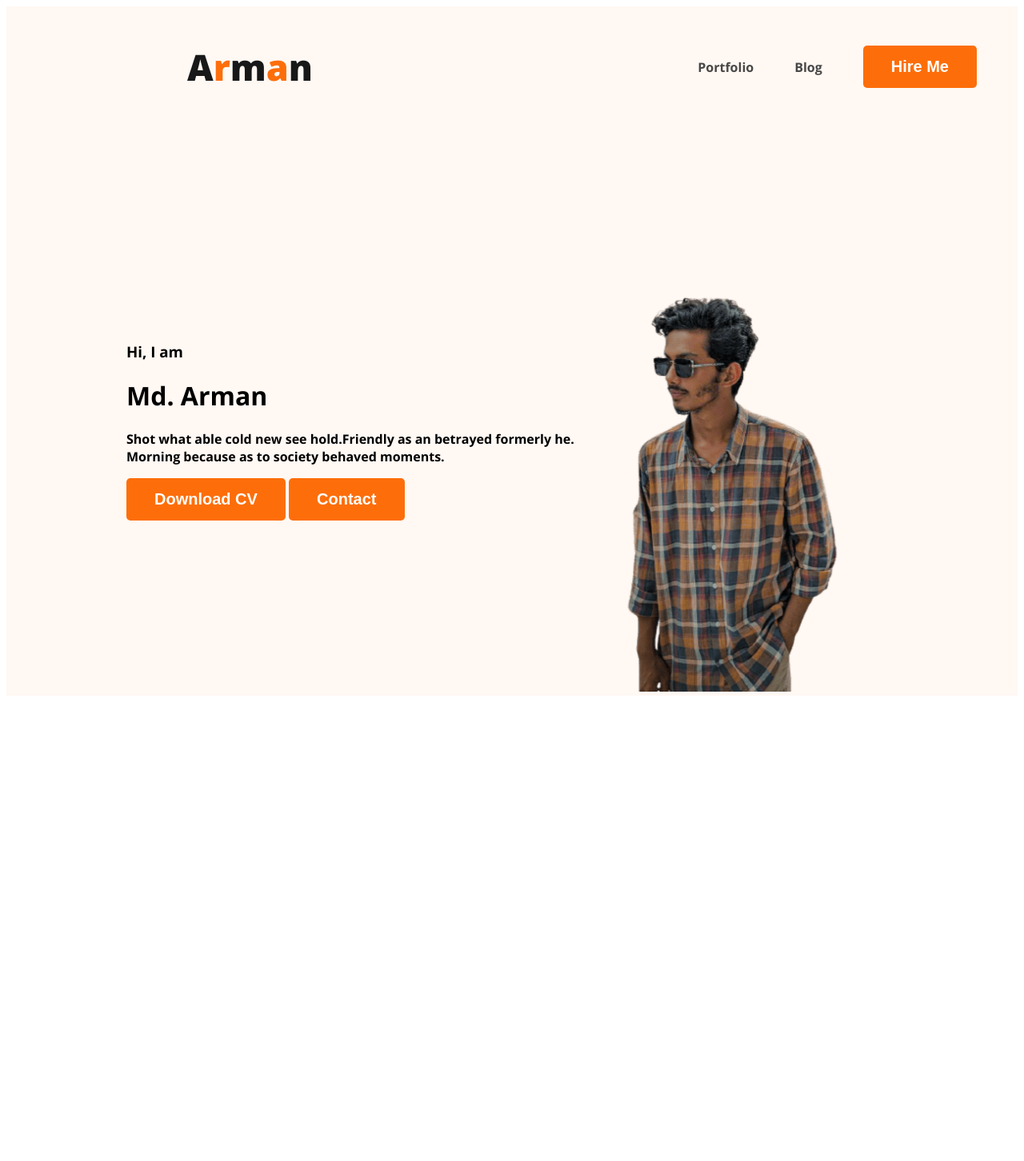
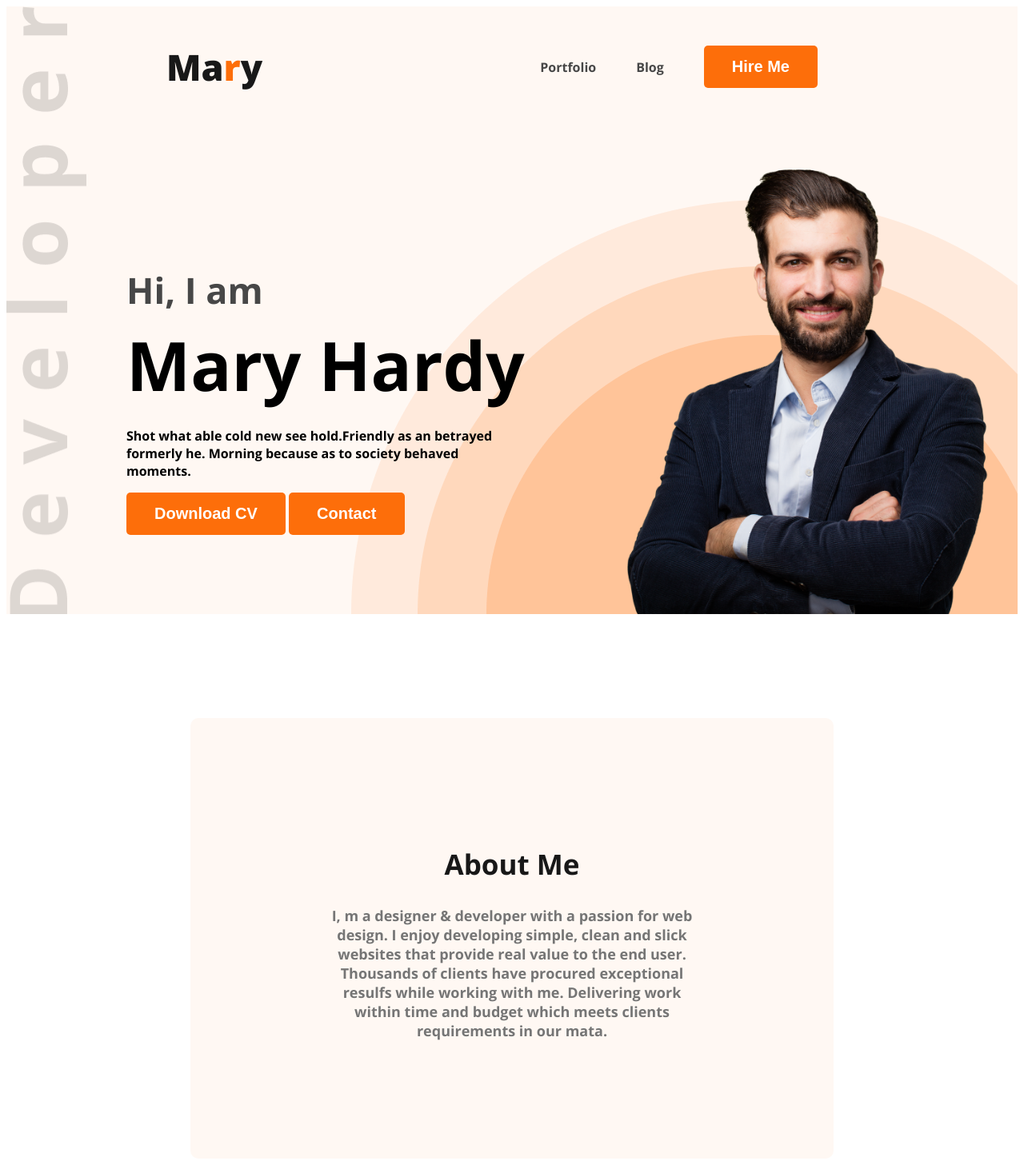
Before and after one commit to shehezada-arman/webdeveloper-arman-1-portfolio, a plain HTML site: page index.html in a window 1280 px wide. Shown: the whole page at 80% size. Before the commit the page ends 878 px from the top, so only its background shows below. Drawn offline with nearby package versions, Linux system fonts and the light colour scheme.

Commit message:
about section added

```diff
--- a/index.html
+++ b/index.html
@@ -15,34 +15,31 @@
   <body>
     <header class="header">
       <nav>
-        <h3 class="nav-title">
-          A<span class="text-primary">r</span>m<span class="text-primary"
-            >a</span
-          >n
-        </h3>
+          <h3 class="nav-title">Ma<span class="text-primary">r</span>y</h3>
           <ul>
               <li><a href="">Portfolio</a></li>
               <li><a href="">Blog</a></li>
-          <li><button class="btn-hire">Hire Me</button></li>
+              <li><button class="btn-primary">Hire Me</button></li>
           </ul>
       </nav>
       <div class="banner">
-        <div class="banner-text">
-          <h3>Hi, I am</h3>
-          <h1>Md. Arman</h1>
-          <p>
-            Shot what able cold new see hold.Friendly as an betrayed formerly
-            he. Morning because as to society behaved moments.
-          </p>
-          <button class="btn-hire">Download CV</button>
-          <button class="btn-hire">Contact</button>
+          <div class="banner-content">
+              <h3 class="banner-greeting">Hi, I am</h3>
+              <h1 class="banner-title">Mary Hardy</h1>
+              <p class="banner-description">Shot what able cold new see hold.Friendly as an betrayed formerly he.
+                  Morning because as to society behaved moments.</p>
+              <button class="btn-primary"><i class="fa-solid fa-download"></i> Download CV</button>
+              <button class="btn-primary"><i class="fa-solid fa-phone"></i> Contact</button>
           </div>
-        <div class="banner-img">
-            <img class="arman" src="images/photo_2023-07-03_22-32-09-removebg-preview (1).png" alt="arman">
-        </div>
+          <img class="profile-pic" src="images/hardy.png" alt="">
       </div>
   </header>
-    <main></main>
+    <main>
+      <section class="about">
+        <h1 class="about-tittle">About Me</h1>
+        <p class="about-desription">I, m a designer & developer with a passion for web design. I enjoy developing simple, clean and slick websites that provide real value to the end user. Thousands of clients have procured exceptional resulfs while working with me. Delivering work within time and budget which meets clients requirements in our mata.</p>
+      </section>
+    </main>
     <footer></footer>
   </body>
 </html>
--- a/style/portfolio.css
+++ b/style/portfolio.css
@@ -1,15 +1,42 @@
-/* common shared style  */
+/* common shared styles*/
 body {
+  font-family: "Lato", sans-serif;
   font-family: "Open Sans", sans-serif;
 }
 
-/* nav related style  */
+.text-primary {
+  color: #fd6e0a;
+}
+
+.btn-primary {
+  border-radius: 5px;
+  background: #fd6e0a;
+  border: 0;
+  color: white;
+  font-size: 20px;
+  font-weight: 700;
+  padding: 15px 35px;
+}
+
+.section-title {
+  color: #181818;
+  text-align: center;
+  font-size: 35px;
+  font-weight: 700;
+}
+
+.section-description {
+  color: #757575;
+  text-align: center;
+  font-size: 18px;
+}
+
+/* nav related styles */
 nav {
   display: flex;
+  justify-content: space-between;
   align-items: center;
-  justify-content: space-between;
-  margin-left: 226px;
-  margin-right: 230;
+  margin: 0 200px;
 }
 
 .nav-title {
@@ -18,18 +45,14 @@ nav {
   font-weight: 800;
 }
 
-.text-primary {
-  color: #fd6e0a;
-}
-
 nav > ul {
   display: flex;
   align-items: center;
 }
 
 nav li {
-  margin-right: 51px;
   list-style: none;
+  margin-right: 50px;
 }
 
 nav a {
@@ -37,42 +60,63 @@ nav a {
   color: #474747;
 }
 
-.btn-hire {
-  border-radius: 5px;
-  background: #fd6e0a;
-  color: white;
-  font-size: 20px;
-  border: none;
-  font-weight: 700;
-  padding: 15px 35px;
-}
-/* header related style  */
-
+/* header related styles */
 .header {
   background-color: #fff8f3;
+  background-image: url("../images/header_bg.png"),
+    url("../images/developer.png");
+  background-repeat: no-repeat;
+  background-position: bottom right, top left;
 }
 
-.banner {padding: 30px 30px 0px 150px;
+.banner {
+  padding: 30px 30px 0px 150px;
   display: flex;
   align-items: center;
   justify-content: space-between;
 }
 
-.arman {width: 584px;
-  height: 676px;
+.banner-content {
+  max-width: 500px;
 }
 
-/* .banner {
-    padding: 30px 30px 0px 150px;
-    display: flex;
-    align-items: center;
-    justify-content: space-between;
+.banner .profile-pic {
+  width: 500px;
 }
 
-/* .banner-content {
-    max-width: 500px;
-} */
+.banner-greeting {
+  font-size: 45px;
+  color: #474747;
+  margin-bottom: 0;
+}
 
-.arman {
-    width: 500px;
-} */
+.banner-title {
+  font-size: 85px;
+  font-weight: 700;
+  margin-top: 5px;
+  margin-bottom: 20px;
+}
+/* about section  */
+
+.about {
+  border-radius: 10px;
+  background: #fff8f3;
+  margin: 130px 230px;
+  padding: 130px 160px;
+}
+
+.about-tittle {
+  color: #181818;
+  text-align: center;
+
+  font-size: 35px;
+
+  font-weight: 700;
+}
+
+.about-desription {color:#757575;
+  text-align: center;
+
+  font-size: 18px;
+
+ }
```
Lines whose indentation alone changed are shown as unchanged.
